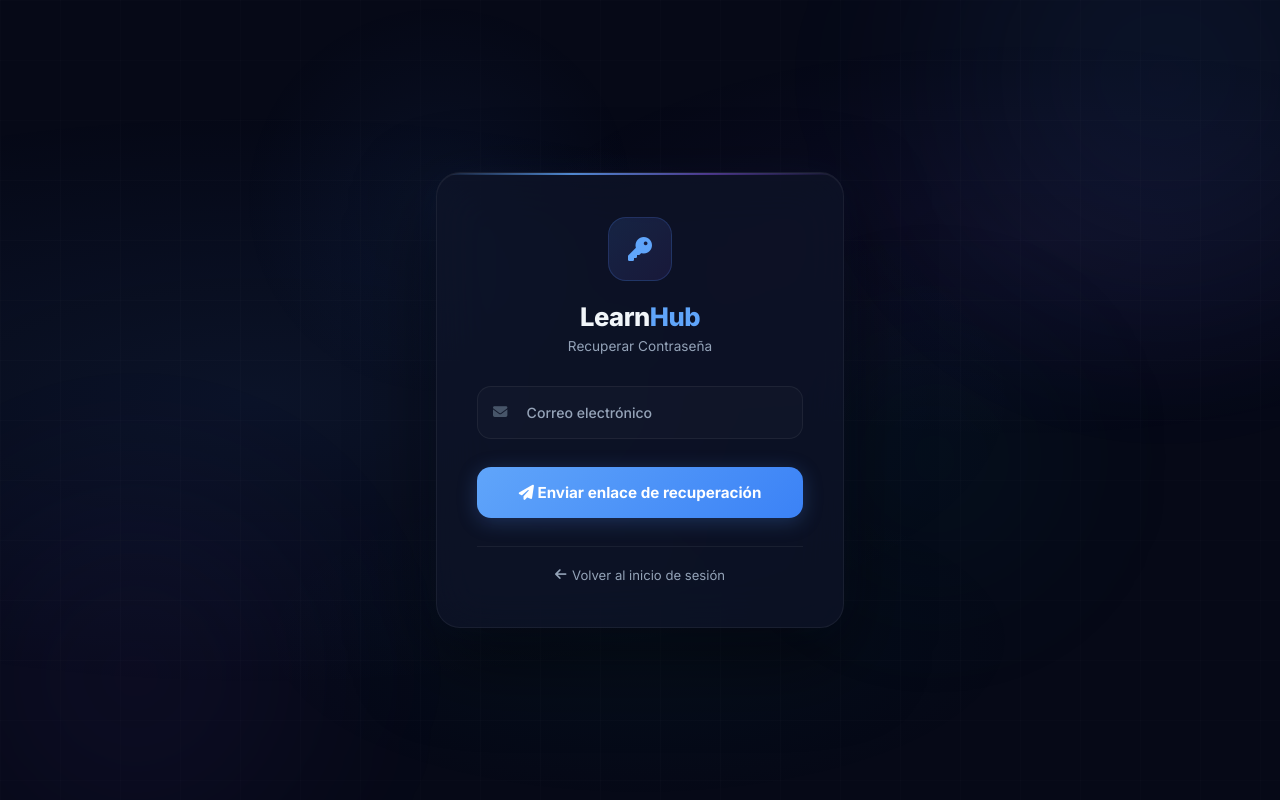
After one commit to Andres-Developer-23/Learn_Hub, a Django app: page /password-reset/ in a window 1280 px wide. The commit adds this page. Run offline with Django 5.2, Linux system fonts and the light colour scheme.

Commit message:
Agrega recuperación de contraseña con enlace por correo

```diff
--- a/ai_project/settings.py
+++ b/ai_project/settings.py
@@ -66,7 +66,7 @@ ROOT_URLCONF = 'ai_project.urls'
 TEMPLATES = [
     {
         'BACKEND': 'django.template.backends.django.DjangoTemplates',
-        'DIRS': [],
+        'DIRS': [BASE_DIR / 'templates'],
         'APP_DIRS': True,
         'OPTIONS': {
             'context_processors': [
--- a/ai_project/urls.py
+++ b/ai_project/urls.py
@@ -15,6 +15,7 @@ Including another URLconf
     2. Add a URL to urlpatterns:  path('blog/', include('blog.urls'))
 """
 from django.contrib import admin
+from django.contrib.auth import views as auth_views
 from django.urls import path, include
 from django.conf import settings
 from django.conf.urls.static import static
@@ -26,6 +27,30 @@ urlpatterns = [
     path('estudiante/', include('student_portal.urls')),
     path('terminal/', include('terminal.urls')),
     path('notificaciones/', include('notificaciones.urls')),
+
+    # Password Reset
+    path('password-reset/',
+         auth_views.PasswordResetView.as_view(
+             template_name='registration/password_reset_form.html',
+             email_template_name='registration/password_reset_email.html',
+             subject_template_name='registration/password_reset_subject.txt',
+         ),
+         name='password_reset'),
+    path('password-reset/done/',
+         auth_views.PasswordResetDoneView.as_view(
+             template_name='registration/password_reset_done.html',
+         ),
+         name='password_reset_done'),
+    path('password-reset/<uidb64>/<token>/',
+         auth_views.PasswordResetConfirmView.as_view(
+             template_name='registration/password_reset_confirm.html',
+         ),
+         name='password_reset_confirm'),
+    path('password-reset/complete/',
+         auth_views.PasswordResetCompleteView.as_view(
+             template_name='registration/password_reset_complete.html',
+         ),
+         name='password_reset_complete'),
 ]
 
 if settings.DEBUG:
--- a/panel/templates/panel/login.html
+++ b/panel/templates/panel/login.html
@@ -55,6 +55,11 @@
                         <i class="fas fa-eye"></i>
                     </button>
                 </div>
+            </div>
+            <div style="text-align:right;margin-bottom:1rem;animation:fadeUp .6s .25s both;">
+              <a href="{% url 'password_reset' %}" style="font-size:.78rem;color:var(--mu);text-decoration:none;transition:color .2s;" onmouseover="this.style.color='var(--accent)'" onmouseout="this.style.color=''" onfocus="this.style.color='var(--accent)'" onblur="this.style.color=''" class="forgot-link">
+                <i class="fas fa-question-circle"></i> Olvidé mi contraseña
+              </a>
             </div>
             <button type="submit" class="btn" id="submit-btn">
                 <span class="btn-text"><i class="fas fa-shield-halved"></i> Iniciar sesión</span>
--- a/student_portal/static/student_portal/css/portal.css
+++ b/student_portal/static/student_portal/css/portal.css
@@ -144,6 +144,8 @@ body::before {
 .remember input[type="checkbox"] {
     width: 16px; height: 16px; accent-color: var(--acc); cursor: pointer; border-radius: 4px;
 }
+.forgot-link { font-size: 0.78rem; color: var(--mu); text-decoration: none; transition: color .2s; display: inline-flex; align-items: center; gap: .35rem; }
+.forgot-link:hover { color: var(--acc); }
 
 .links { display: flex; justify-content: center; gap: 1.5rem; margin-top: 1.75rem; padding-top: 1.25rem; border-top: 1px solid var(--br); animation: fadeUp .6s .35s both; }
 .link { font-size: .82rem; color: var(--mu); text-decoration: none; transition: all .25s ease; display: flex; align-items: center; gap: .35rem; }
--- a/student_portal/templates/student_portal/login.html
+++ b/student_portal/templates/student_portal/login.html
@@ -53,6 +53,7 @@
       <label class="remember">
         <input type="checkbox" name="remember"> <span>Recordarme</span>
       </label>
+      <a href="{% url 'password_reset' %}" class="forgot-link"><i class="fas fa-question-circle"></i> Olvidé mi contraseña</a>
     </div>
     <button type="submit" class="btn" id="submit-btn">
         <span class="btn-text"><i class="fas fa-right-to-bracket"></i> Ingresar al Portal</span>
--- /dev/null
+++ b/templates/registration/password_reset_form.html
@@ -0,0 +1,121 @@
+{% load static %}
+<!DOCTYPE html>
+<html lang="es">
+<head>
+<meta charset="UTF-8"><meta name="viewport" content="width=device-width,initial-scale=1">
+<title>Recuperar Contraseña – LearnHub</title>
+<link href="https://fonts.googleapis.com/css2?family=Inter:wght@400;500;600;700;800&display=swap" rel="stylesheet">
+<link rel="stylesheet" href="https://cdnjs.cloudflare.com/ajax/libs/font-awesome/6.5.1/css/all.min.css">
+<style>
+:root { --bg: #060917; --card: rgba(15,21,40,0.7); --acc: #60a5fa; --acc2: #3b82f6; --tx: #f1f5f9; --mu: #94a3b8; --br: rgba(255,255,255,0.06); --err: #fb7185; --ok: #4ade80; --glow-x:50%; --glow-y:50%; }
+* { margin:0; padding:0; box-sizing:border-box; font-family:'Inter',sans-serif; }
+body { background:var(--bg); color:var(--tx); min-height:100vh; display:flex; align-items:center; justify-content:center; overflow:hidden; position:relative; }
+.grid-bg { position:fixed; inset:0; background-image:linear-gradient(rgba(255,255,255,0.012) 1px, transparent 1px), linear-gradient(90deg, rgba(255,255,255,0.012) 1px, transparent 1px); background-size:60px 60px; pointer-events:none; z-index:0; }
+body::before { content:''; position:fixed; inset:0; background-image:radial-gradient(ellipse 100% 60% at 20% 50%, rgba(79,142,247,0.08) 0%, transparent 60%), radial-gradient(ellipse 80% 50% at 80% 30%, rgba(139,92,246,0.06) 0%, transparent 50%), radial-gradient(ellipse 60% 40% at 50% 80%, rgba(20,184,166,0.04) 0%, transparent 50%); pointer-events:none; z-index:0; }
+.mouse-glow { position:fixed; width:400px; height:400px; border-radius:50%; background:radial-gradient(circle, rgba(79,142,247,0.06) 0%, transparent 70%); pointer-events:none; transform:translate(-50%,-50%); z-index:0; transition:opacity 0.3s; }
+.orb { position:fixed; border-radius:50%; filter:blur(80px); pointer-events:none; opacity:.5; z-index:0; }
+.orb-1 { width:500px; height:500px; background:radial-gradient(circle, rgba(79,142,247,0.2), transparent); top:-150px; right:-100px; animation:orbFloat 12s ease-in-out infinite alternate; }
+.orb-2 { width:400px; height:400px; background:radial-gradient(circle, rgba(139,92,246,0.15), transparent); bottom:-100px; left:-100px; animation:orbFloat 15s ease-in-out infinite alternate-reverse; }
+.orb-3 { width:300px; height:300px; background:radial-gradient(circle, rgba(20,184,166,0.12), transparent); top:40%; left:60%; animation:orbFloat 18s ease-in-out infinite alternate; }
+@keyframes orbFloat { 0% { transform:translate(0,0) scale(1); } 100% { transform:translate(60px,-40px) scale(1.1); } }
+.wrapper { position:relative; z-index:1; width:100%; max-width:440px; padding:1rem; }
+.card { background:var(--card); border:1px solid var(--br); border-radius:24px; padding:2.75rem 2.5rem; width:100%; backdrop-filter:blur(24px); -webkit-backdrop-filter:blur(24px); box-shadow:0 30px 80px rgba(0,0,0,0.5), 0 0 40px rgba(79,142,247,0.06), inset 0 1px 0 rgba(255,255,255,0.05); animation:cardIn .7s cubic-bezier(0.16,1,0.3,1); position:relative; overflow:hidden; }
+.card-glow { position:absolute; top:0; left:0; right:0; bottom:0; background:radial-gradient(300px circle at var(--glow-x) var(--glow-y), rgba(79,142,247,0.06), transparent 60%); pointer-events:none; border-radius:24px; opacity:0; transition:opacity 0.4s; }
+.card:hover .card-glow { opacity:1; }
+.card::before { content:''; position:absolute; top:0; left:0; right:0; height:2px; background:linear-gradient(90deg, transparent, var(--acc), rgba(139,92,246,0.6), transparent); opacity:.8; }
+@keyframes cardIn { from { opacity:0; transform:translateY(30px) scale(0.96) rotateX(4deg); filter:blur(4px); } to { opacity:1; transform:translateY(0) scale(1) rotateX(0); filter:blur(0); } }
+.header { text-align:center; margin-bottom:2rem; }
+.icon-wrap { width:64px; height:64px; margin:0 auto 1.25rem; background:linear-gradient(135deg, rgba(79,142,247,0.15), rgba(139,92,246,0.1)); border:1px solid rgba(79,142,247,0.2); border-radius:18px; display:flex; align-items:center; justify-content:center; font-size:1.5rem; color:var(--acc); animation:fadeUp .6s .05s both; }
+.logo { font-size:1.6rem; font-weight:800; letter-spacing:-0.02em; animation:fadeUp .6s .1s both; }
+.logo span { color:var(--acc); }
+.sub { color:var(--mu); font-size:.85rem; margin-top:.35rem; animation:fadeUp .6s .15s both; }
+@keyframes fadeUp { from { opacity:0; transform:translateY(12px); } to { opacity:1; transform:translateY(0); } }
+.field { margin-bottom:1.25rem; animation:fadeUp .6s .2s both; }
+.field .input-wrap { position:relative; }
+.field .input-wrap > i { position:absolute; left:1rem; top:50%; transform:translateY(-50%); color:#475569; font-size:.9rem; transition:color .3s ease; pointer-events:none; z-index:2; }
+.field.focused .input-wrap > i { color:var(--acc); }
+.field input { width:100%; padding:1rem 1rem 1rem 2.8rem; background:rgba(255,255,255,0.02); border:1.5px solid var(--br); border-radius:14px; color:var(--tx); font-size:.95rem; transition:all .3s ease; position:relative; z-index:1; }
+.field input:focus { outline:none; border-color:var(--acc); box-shadow:0 0 0 4px rgba(79,142,247,0.1), 0 4px 16px rgba(79,142,247,0.08); background:rgba(79,142,247,0.03); }
+.field input::placeholder { color:transparent; }
+.field label { position:absolute; left:2.8rem; top:50%; transform:translateY(-50%); color:var(--mu); font-size:.88rem; font-weight:500; pointer-events:none; transition:all 0.25s cubic-bezier(0.16,1,0.3,1); background:transparent; padding:0 0.3rem; }
+.field.focused label, .field.has-value label { top:0; left:0.8rem; font-size:0.7rem; font-weight:700; color:var(--acc); background:var(--bg); border-radius:4px; }
+.btn { width:100%; padding:1rem; background:linear-gradient(135deg, var(--acc), var(--acc2)); color:#fff; border:none; border-radius:14px; font-size:.95rem; font-weight:700; cursor:pointer; transition:all .3s ease; box-shadow:0 4px 20px rgba(79,142,247,0.25); position:relative; overflow:hidden; margin-top:.5rem; animation:fadeUp .6s .3s both; }
+.btn::before { content:''; position:absolute; top:0; left:-100%; width:100%; height:100%; background:linear-gradient(90deg, transparent, rgba(255,255,255,0.15), transparent); transition:left 0.5s ease; }
+.btn:hover::before { left:100%; }
+.btn:hover { transform:translateY(-2px); box-shadow:0 8px 30px rgba(79,142,247,0.4); }
+.btn:active { transform:translateY(0) scale(0.98); }
+.btn .btn-loading { display:none; }
+.btn.loading .btn-text { display:none; }
+.btn.loading .btn-loading { display:inline-flex; align-items:center; gap:0.5rem; }
+.btn.loading { opacity:0.8; cursor:not-allowed; }
+.back-link { display:flex; align-items:center; justify-content:center; gap:.35rem; margin-top:1.75rem; padding-top:1.25rem; border-top:1px solid var(--br); font-size:.82rem; color:var(--mu); text-decoration:none; transition:all .25s ease; animation:fadeUp .6s .35s both; }
+.back-link:hover { color:var(--acc); gap:0.5rem; }
+.err { background:rgba(244,63,94,0.08); border:1px solid rgba(244,63,94,0.2); color:var(--err); border-radius:12px; padding:.75rem 1rem; margin-bottom:1.25rem; font-size:.85rem; display:flex; align-items:center; gap:.6rem; animation:fadeUp .4s both; }
+@media (max-width:500px) { .card { padding:2rem 1.5rem; } .logo { font-size:1.5rem; } .orb-1 { width:300px; height:300px; } .orb-2 { width:250px; height:250px; } .orb-3 { width:200px; height:200px; } }
+</style>
+</head>
+<body>
+<div class="grid-bg"></div>
+<div class="orb orb-1"></div>
+<div class="orb orb-2"></div>
+<div class="orb orb-3"></div>
+<div class="mouse-glow" id="mouse-glow"></div>
+<div class="wrapper">
+<div class="card" id="card">
+  <div class="card-glow"></div>
+  <div class="header">
+    <div class="icon-wrap"><i class="fas fa-key"></i></div>
+    <div class="logo">Learn<span>Hub</span></div>
+    <p class="sub">Recuperar Contraseña</p>
+  </div>
+  {% if form.errors %}
+  <div class="err"><i class="fas fa-exclamation-circle"></i> El correo ingresado no está registrado.</div>
+  {% endif %}
+  <form method="post">
+    {% csrf_token %}
+    <div class="field">
+      <div class="input-wrap">
+        <i class="fas fa-envelope"></i>
+        <input type="email" id="id_email" name="email" placeholder=" " required autocomplete="email">
+        <label for="id_email">Correo electrónico</label>
+      </div>
+    </div>
+    <button type="submit" class="btn" id="submit-btn">
+      <span class="btn-text"><i class="fas fa-paper-plane"></i> Enviar enlace de recuperación</span>
+      <span class="btn-loading"><i class="fas fa-circle-notch fa-spin"></i> Enviando...</span>
+    </button>
+  </form>
+  <a href="{% url 'student_login' %}" class="back-link"><i class="fas fa-arrow-left"></i> Volver al inicio de sesión</a>
+</div>
+</div>
+<script>
+document.addEventListener('DOMContentLoaded', function() {
+    var card = document.getElementById('card');
+    var glow = document.getElementById('mouse-glow');
+    var btn = document.getElementById('submit-btn');
+    if (glow && card) {
+        card.addEventListener('mousemove', function(e) {
+            var rect = card.getBoundingClientRect();
+            glow.style.left = e.clientX + 'px';
+            glow.style.top = e.clientY + 'px';
+            card.style.setProperty('--glow-x', (e.clientX - rect.left) + 'px');
+            card.style.setProperty('--glow-y', (e.clientY - rect.top) + 'px');
+        });
+    }
+    document.querySelectorAll('.field input').forEach(function(input) {
+        function update() { var f=input.closest('.field'); if(input.value.trim()!=='') f.classList.add('has-value'); else f.classList.remove('has-value'); }
+        input.addEventListener('focus', function() { this.closest('.field').classList.add('focused'); });
+        input.addEventListener('blur', function() { this.closest('.field').classList.remove('focused'); update(); });
+        input.addEventListener('input', update);
+        update();
+    });
+    if (btn) {
+        document.querySelector('form').addEventListener('submit', function() {
+            btn.classList.add('loading');
+            btn.disabled = true;
+        });
+    }
+});
+</script>
+</body>
+</html>
--- /dev/null
+++ b/templates/registration/password_reset_subject.txt
@@ -0,0 +1 @@
+Recuperación de contraseña - LearnHub
```
Also changed, not shown: templates/registration/password_reset_complete.html (added, +48 -0 lines), templates/registration/password_reset_confirm.html (added, +134 -0 lines), templates/registration/password_reset_done.html (added, +48 -0 lines), templates/registration/password_reset_email.html (added, +14 -0 lines).
